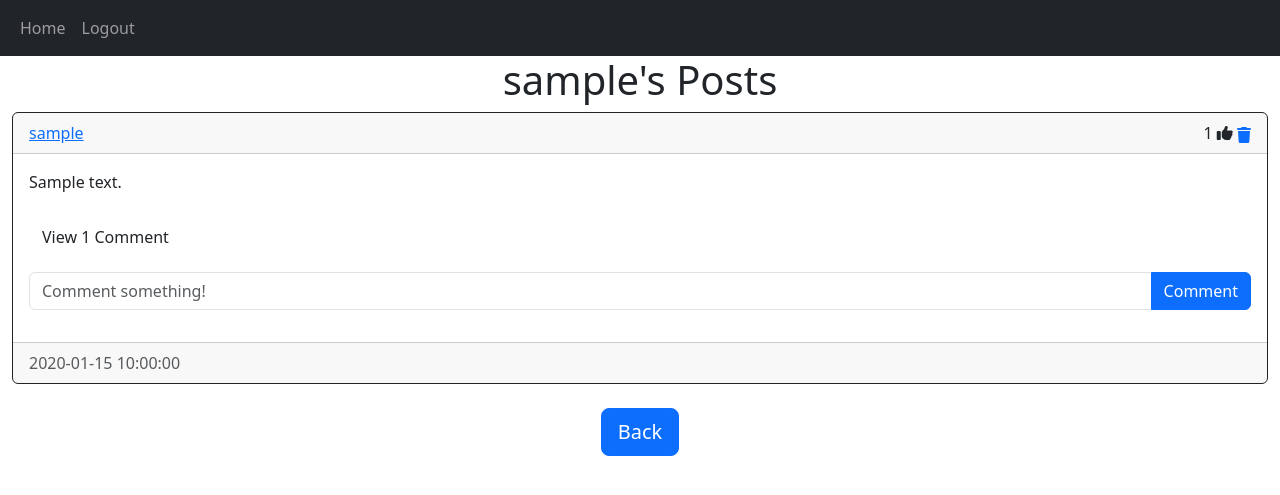
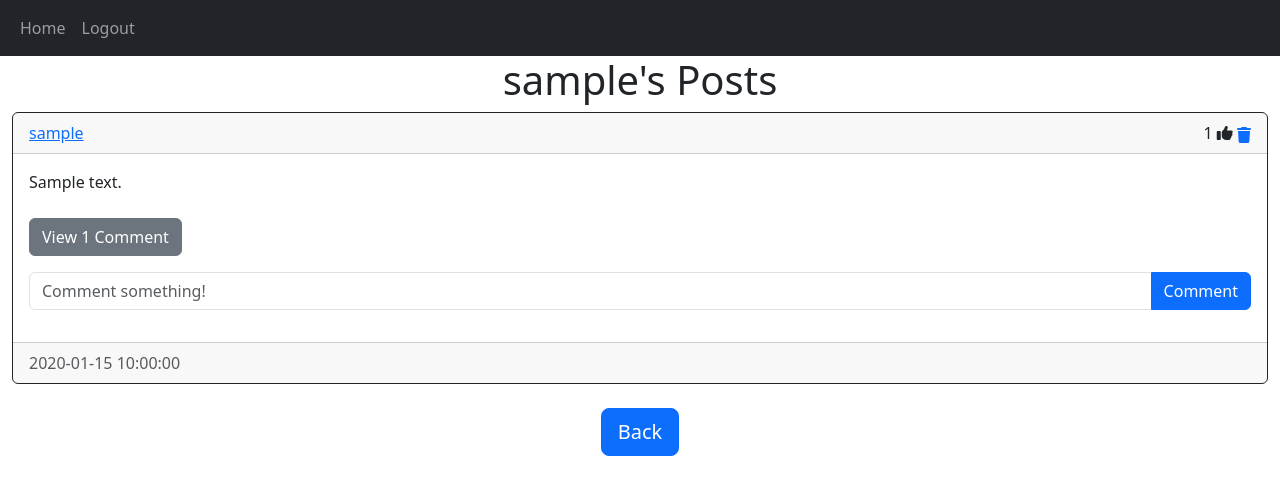
Before and after one commit to ryzinn18/PersonalBlog, a Flask app: a page that uses website/templates/posts_div.html in a window 1280 px wide. Shown: the top 495 px of the page. Run offline with Flask 2, Linux system fonts and the light colour scheme; a user stored in the database is signed in; tables that the repository leaves empty hold one stand-in row (values such as "Sample post"); some libraries are stand-ins or nearby versions.

Commit message:
Updated view view comments button color

```diff
--- a/website/templates/posts_div.html
+++ b/website/templates/posts_div.html
@@ -23,9 +23,10 @@
             {% endif %}
           </div>
         </div>
+        <!-- Comment section -->
         <div class="card-body">
           <div class="card-text">{{post.text}}</div>
-          <br />
+          <br>
           <div class="collapse" id="comments-{{post.id}}">
             <div class="card">
               <div class="card-body" id="comments-expanded-{{post.id}}">
@@ -48,27 +49,30 @@
               </div>
             </div>
           </div>
+          <!-- Button for expanding comment section -->
           <p class="card-text">
             {% if post.comments|length == 1 %}
                 <a data-bs-toggle="collapse" href="#comments-{{post.id}}" role="button">
-                    <button class="btn btn-secondayr">View 1 Comment</button>
+                    <button class="btn btn-secondary">View 1 Comment</button>
                 </a>
             {% elif post.comments|length > 1 %}
-            <a data-bs-toggle="collapse" href="#comments-{{post.id}}" role="button">
-                <button class="btn btn-secondayr">View {{post.comments|length}} Comments</button>
-            </a>
+                <a data-bs-toggle="collapse" href="#comments-{{post.id}}" role="button">
+                    <button class="btn btn-secondary">View {{post.comments|length}} Comments</button>
+                </a>
             {% else %}
                 <small class="text-muted">No Comments</small>
             {% endif %}
           </p>
+          <!-- Form for creating a comment -->
           <form class="input-group mb-3" method="POST" action="/create-comment/{{post.id}}">
             <input type="text" id="text" name="text" class="form-control" placeholder="Comment something!"/>
             <button type="submit" class="btn btn-primary">Comment</button>
           </form>
+        <!--Display post's date -->
         </div>
         <div class="card-footer text-muted">{{post.date_created}}</div>
       </div>
-      <br/ > {% endfor %}
+      <br> {% endfor %}
     </div>
     {% block footer %}
     <div align="center">
```
